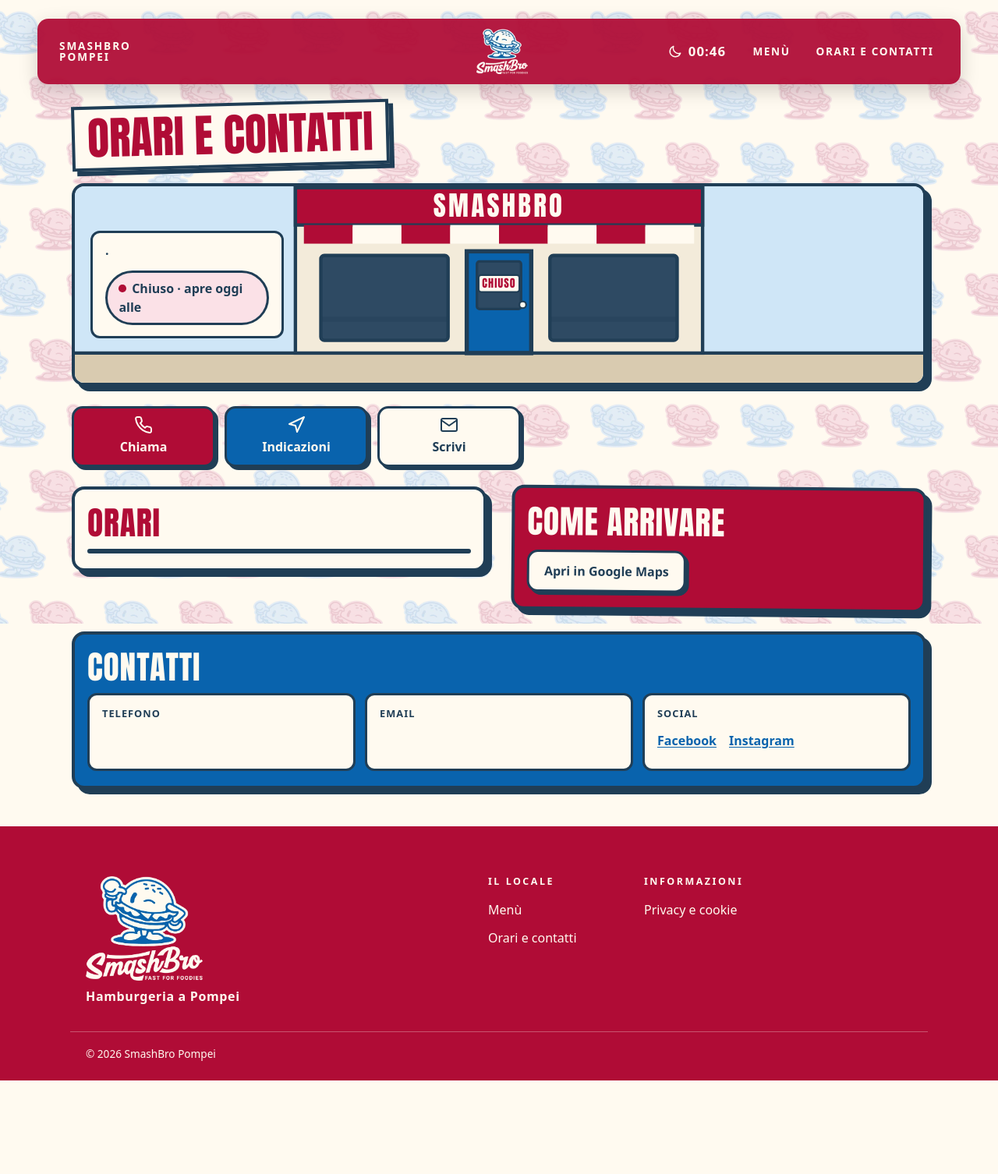
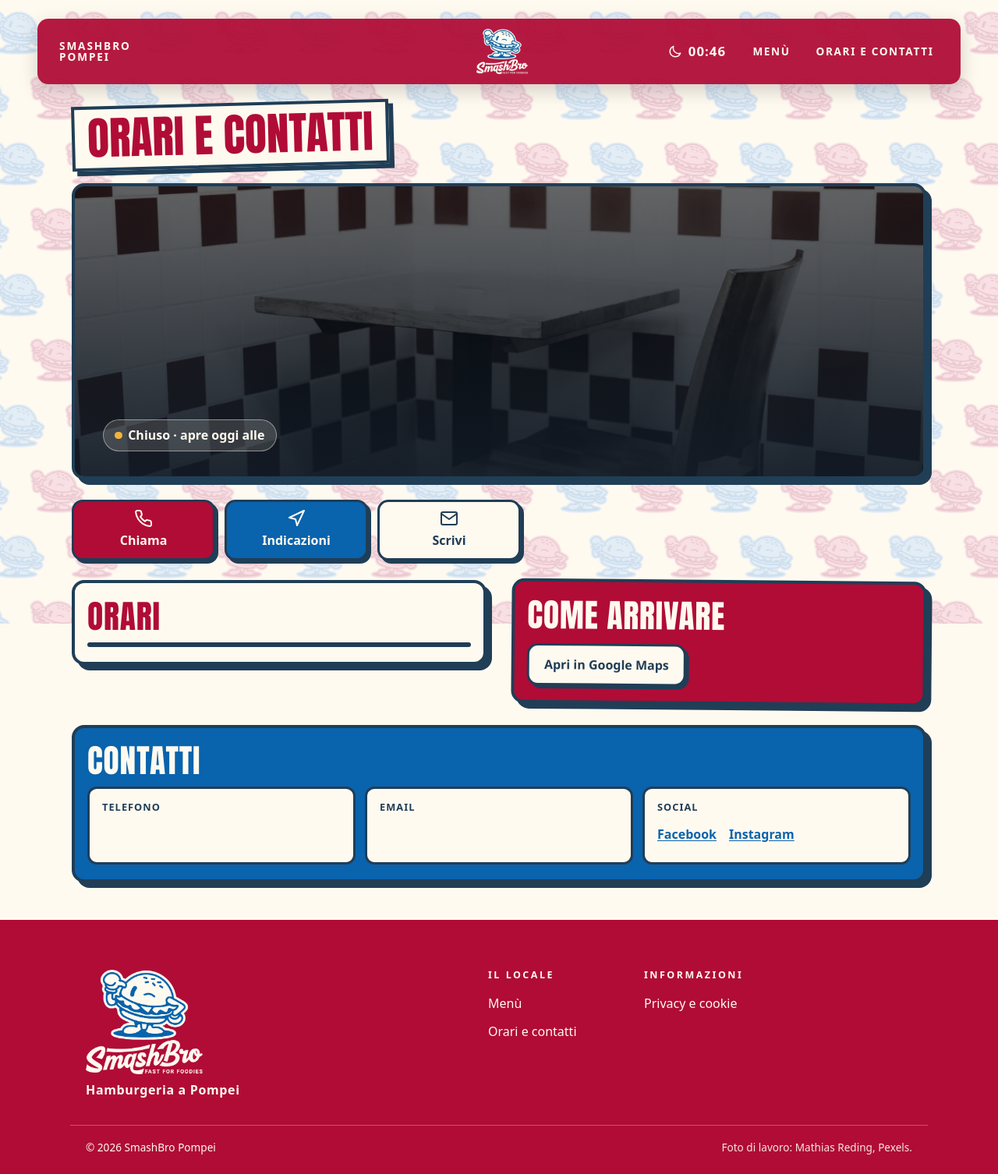
Before and after one commit to IvanRussoL/smashbro-pompei, a Flask app: template app/templates/info.html in a window 1280 px wide. Shown: the whole page at 78% size. Before the commit the page ends 1386 px from the top, so only its background shows below. Run offline with Flask 3, Linux system fonts and the light colour scheme; the template is opened without the code that fills it, so the values that code supplies are empty; some libraries are stand-ins or nearby versions.

Commit message:
Info: mini-hero con foto nel riquadro dello stato al posto della facciata disegnata

```diff
--- a/app/static/css/stile.css
+++ b/app/static/css/stile.css
@@ -368,76 +368,17 @@ h2 { font-size: 1.6rem; margin: 0 0 1rem; color: var(--rosso); }
 .blocco-info :focus-visible { outline-color: var(--blu-scuro); }
 .blocco-arrivare :focus-visible, .blocco-contatti :focus-visible { outline-color: var(--crema); }
 
-/* Riquadro dello stato con la facciata disegnata del locale come sfondo (_facciata.html).
-   Telefono: facciata in alto, testo sotto; da 768 px facciata su tutto il riquadro e testo a sinistra. */
-.blocco-stato {
-    position: relative;
-    overflow: hidden;
-    padding: 190px 0.75rem 0.75rem;
-    background: #CFE6F7;
-}
-.facciata { position: absolute; top: 0; left: 0; width: 100%; height: 210px; }
-.stato-testo {
-    position: relative;
-    display: flex;
-    flex-direction: column;
-    align-items: flex-start;
-    gap: 0.6rem;
-    padding: 0.85rem 1rem;
-    background: var(--crema);
-    border: 3px solid var(--blu-scuro);
-    border-radius: 12px;
-}
-.facciata-cielo { fill: #CFE6F7; }
-.facciata-marciapiede { fill: #D9CBB0; }
-.facciata-bordo-strada { stroke: var(--blu-scuro); stroke-width: 4; }
-.facciata-muro { fill: var(--crema-scura); stroke: var(--blu-scuro); stroke-width: 4; }
-.facciata-insegna { fill: var(--rosso); stroke: var(--blu-scuro); stroke-width: 4; }
-.facciata-scritta { fill: var(--crema); font-family: var(--titolo); font-size: 32px; letter-spacing: 3px; }
-.facciata-tenda rect { fill: var(--rosso); }
-.facciata-tenda .striscia-chiara { fill: var(--crema); }
-.facciata-vetrina, .facciata-interno { fill: #FFD27A; stroke: var(--blu-scuro); stroke-width: 4; transition: fill 0.6s ease; }
-.facciata-bancone { stroke: var(--blu-scuro); stroke-width: 6; opacity: 0.35; }
-.facciata-porta { fill: var(--blu); stroke: var(--blu-scuro); stroke-width: 4; }
-.facciata-vetro-porta { fill: #CFE6F7; stroke: var(--blu-scuro); stroke-width: 3; }
-.facciata-maniglia { fill: var(--crema); stroke: var(--blu-scuro); stroke-width: 2; }
-.facciata-telaio { fill: none; stroke: var(--blu-scuro); stroke-width: 5; }
-.facciata-cartello rect { fill: var(--crema); stroke: var(--blu-scuro); stroke-width: 2; }
-.facciata-cartello text { fill: var(--rosso); font-family: var(--titolo); font-size: 13px; letter-spacing: 1px; }
-/* L'anta gira sul cardine sinistro: aperta è quasi di taglio, chiusa copre l'ingresso. */
-.facciata-anta { transform-box: fill-box; transform-origin: left center; transition: transform 0.8s ease; }
-.locale-aperto .facciata-anta { transform: scaleX(0.18); }
-.locale-aperto .facciata-cartello { display: none; }
-.locale-chiuso .facciata-vetrina, .locale-chiuso .facciata-interno { fill: #2E4A63; }
-.locale-chiuso .facciata-vetro-porta { fill: #2E4A63; }
-.locale-chiuso .persone { display: none; }
-
-/* Persone che camminano fino alla porta (al centro della facciata) ed entrano. Ogni cammino è largo
-   quanto il riquadro e si sposta con transform: si muove solo un livello, la facciata non si ridisegna. */
-.persone { position: absolute; top: 0; left: 0; width: 100%; height: 210px; overflow: hidden; pointer-events: none; }
-.cammino { position: absolute; inset: 0; opacity: 0; will-change: transform, opacity; animation: entra-da-sinistra 9s linear infinite; }
-.persona { position: absolute; left: 50%; bottom: 27px; width: 20px; height: 39px; margin-left: -10px; stroke: var(--blu-scuro); stroke-width: 3; }
-.cammino-1 .persona { fill: var(--blu); }
-.cammino-2 { animation-name: entra-da-destra; animation-duration: 11s; animation-delay: 3s; }
-.cammino-2 .persona { fill: var(--rosso); }
-.cammino-3 { animation-duration: 10s; animation-delay: 6s; }
-.cammino-3 .persona { fill: #F2B33D; }
-@keyframes entra-da-sinistra {
-    0% { transform: translateX(-55%); opacity: 0; }
-    6% { opacity: 1; }
-    82% { transform: translateX(0); opacity: 1; }
-    100% { transform: translateX(0); opacity: 0; }
-}
-@keyframes entra-da-destra {
-    0% { transform: translateX(55%); opacity: 0; }
-    6% { opacity: 1; }
-    82% { transform: translateX(0); opacity: 1; }
-    100% { transform: translateX(0); opacity: 0; }
-}
-.scorrendo .cammino { animation-play-state: paused; }
-
+/* Riquadro dello stato come mini-hero (stile Habita79): foto a tutto riquadro, velo scuro dal basso,
+   nome, indirizzo e stato sopra. Da chiuso la foto si spegne: meno colori e più scura. */
+.blocco-stato { position: relative; isolation: isolate; overflow: hidden; display: flex; align-items: flex-end; min-height: 340px; padding: 1.25rem; color: var(--crema); background: var(--blu-scuro); }
+.stato-foto, .stato-foto img { position: absolute; inset: 0; width: 100%; height: 100%; z-index: -2; }
+.stato-foto img { object-fit: cover; object-position: center; transition: filter 0.6s ease; }
+.locale-chiuso .stato-foto img { filter: grayscale(0.85) brightness(0.55); }
+.blocco-stato::after { content: ""; position: absolute; inset: 0; z-index: -1; background: linear-gradient(to top, rgba(18, 28, 40, 0.85) 0%, rgba(18, 28, 40, 0.45) 55%, rgba(18, 28, 40, 0.1) 100%); }
+.stato-testo { display: flex; flex-direction: column; align-items: flex-start; gap: 0.4rem; }
+.info-locale { margin: 0; font-family: var(--titolo); font-size: clamp(2rem, 8vw, 3rem); line-height: 1; text-transform: uppercase; letter-spacing: 0.02em; }
 .info-indirizzo { margin: 0; font-weight: 600; }
-.info-indirizzo { margin: 0; font-weight: 600; }
+.blocco-stato .info-indirizzo { margin: 0 0 0.4rem; font-size: 1.05rem; letter-spacing: 0.04em; font-weight: 500; }
 
 /* Stato come etichetta a bordo spesso: verde chiaro se aperto, rosa se chiuso, sempre con il testo. */
 .pagina-info .stato-apertura {
@@ -452,6 +393,10 @@ h2 { font-size: 1.6rem; margin: 0 0 1rem; color: var(--rosso); }
 .pagina-info .stato-apertura::before { background: var(--rosso); }
 .pagina-info .stato-apertura.aperto { background: #D9F2E2; }
 .pagina-info .stato-apertura.aperto::before { background: #17633A; }
+/* Nel mini-hero l'etichetta è chiara su foto scura. */
+.pagina-info .blocco-stato .stato-apertura { background: rgba(255, 250, 240, 0.14); border: 1px solid rgba(255, 250, 240, 0.45); color: var(--crema); }
+.pagina-info .blocco-stato .stato-apertura.aperto::before { background: #5DD37E; }
+.pagina-info .blocco-stato .stato-apertura.chiuso::before { background: #F2B33D; }
 
 /* Chiama, Indicazioni, Scrivi: tre adesivi grandi che si "schiacciano" al tocco. */
 .azioni-info {
@@ -925,10 +870,7 @@ h2 { font-size: 1.6rem; margin: 0 0 1rem; color: var(--rosso); }
 
 @media (min-width: 768px) {
     .sezioni-info { grid-template-columns: 1fr 1fr; gap: 2rem; }
-    .blocco-stato { min-height: 260px; padding: 1.25rem; display: flex; align-items: center; }
-    .facciata, .persone { height: 100%; }
-    .persona { bottom: 34px; width: 26px; height: 50px; margin-left: -13px; }
-    .stato-testo { max-width: 15.5rem; }
+    .blocco-stato { min-height: 380px; padding: 2rem 2.25rem; }
     .contatti { grid-template-columns: repeat(3, minmax(0, 1fr)); }
     .azioni-info { max-width: 36rem; }
 }
@@ -1036,6 +978,5 @@ h2 { font-size: 1.6rem; margin: 0 0 1rem; color: var(--rosso); }
     .navbar-linee span, .js .navbar-link, .js .navbar-link li { transition: none !important; }
     .fila-loghi { animation: none; }
     .azione-info { transition: none; }
-    .persone { display: none; }
-    .facciata-anta, .facciata-vetrina, .facciata-interno { transition: none; }
+    .stato-foto img { transition: none; }
 }
--- a/app/templates/_facciata.html
+++ /dev/null
@@ -1,45 +0,0 @@
-{# Facciata del locale disegnata, sfondo del riquadro dello stato nella pagina Orari e contatti.
-   Aperto: porta aperta, luci accese e persone che entrano; chiuso: porta chiusa, luci spente e cartello.
-   I due stati li sceglie la classe locale-aperto / locale-chiuso del blocco (stile.css).
-   Solo decorazione: lo stato è scritto nel testo accanto, quindi è nascosta ai lettori di schermo. #}
-<svg class="facciata" viewBox="0 0 1000 260" preserveAspectRatio="xMidYMax slice" aria-hidden="true" focusable="false">
-    <rect class="facciata-cielo" x="0" y="0" width="1000" height="260"/>
-    <rect class="facciata-marciapiede" x="0" y="225" width="1000" height="35"/>
-    <path class="facciata-bordo-strada" d="M0 225H1000"/>
-
-    {# Muro, insegna e tenda a strisce #}
-    <rect class="facciata-muro" x="260" y="30" width="480" height="195"/>
-    <rect class="facciata-insegna" x="260" y="30" width="480" height="44"/>
-    <text class="facciata-scritta" x="500" y="64" text-anchor="middle">SMASHBRO</text>
-    <g class="facciata-tenda">
-        <rect x="270" y="74" width="57.5" height="22"/><rect class="striscia-chiara" x="327.5" y="74" width="57.5" height="22"/>
-        <rect x="385" y="74" width="57.5" height="22"/><rect class="striscia-chiara" x="442.5" y="74" width="57.5" height="22"/>
-        <rect x="500" y="74" width="57.5" height="22"/><rect class="striscia-chiara" x="557.5" y="74" width="57.5" height="22"/>
-        <rect x="615" y="74" width="57.5" height="22"/><rect class="striscia-chiara" x="672.5" y="74" width="57.5" height="22"/>
-    </g>
-
-    {# Vetrine: illuminate se aperto, scure se chiuso #}
-    <rect class="facciata-vetrina" x="290" y="110" width="150" height="100" rx="4"/>
-    <rect class="facciata-vetrina" x="560" y="110" width="150" height="100" rx="4"/>
-    <path class="facciata-bancone" d="M290 185H440M560 185H710"/>
-
-    {# Porta: dietro l'interno illuminato; l'anta ruota sul cardine sinistro #}
-    <rect class="facciata-interno" x="462" y="105" width="76" height="120"/>
-    <g class="facciata-anta">
-        <rect class="facciata-porta" x="462" y="105" width="76" height="120"/>
-        <rect class="facciata-vetro-porta" x="474" y="117" width="52" height="56" rx="3"/>
-        <circle class="facciata-maniglia" cx="528" cy="168" r="4"/>
-        <g class="facciata-cartello">
-            <rect x="476" y="133" width="48" height="20" rx="3"/>
-            <text x="500" y="148" text-anchor="middle">CHIUSO</text>
-        </g>
-    </g>
-    <rect class="facciata-telaio" x="462" y="105" width="76" height="120"/>
-</svg>
-{# Persone che arrivano dai lati ed entrano (solo se aperto): fuori dall'SVG, così ognuna è un livello
-   che il browser muove da solo (transform e opacity) senza ridisegnare la facciata a ogni fotogramma. #}
-<div class="persone" aria-hidden="true">
-    <div class="cammino cammino-1"><svg class="persona" viewBox="0 0 30 58" focusable="false"><circle cx="15" cy="12" r="10"/><rect x="3" y="24" width="24" height="32" rx="10"/></svg></div>
-    <div class="cammino cammino-2"><svg class="persona" viewBox="0 0 30 58" focusable="false"><circle cx="15" cy="12" r="10"/><rect x="3" y="24" width="24" height="32" rx="10"/></svg></div>
-    <div class="cammino cammino-3"><svg class="persona" viewBox="0 0 30 58" focusable="false"><circle cx="15" cy="12" r="10"/><rect x="3" y="24" width="24" height="32" rx="10"/></svg></div>
-</div>
--- a/app/templates/info.html
+++ b/app/templates/info.html
@@ -10,13 +10,20 @@
         <h1>Orari e contatti</h1>
     </div>
 
-    <div class="blocco-info blocco-stato {{ 'locale-aperto' if stato.aperto else 'locale-chiuso' }}">
-        {% include "_facciata.html" %}
+    {# Mini-hero come Habita79: foto a tutto riquadro con velo scuro, indirizzo e stato sopra.
+       Da chiuso la foto si spegne (più scura e senza colori). Foto di lavoro: la stessa dell'hero,
+       da sostituire con una foto dell'esterno del locale con il permesso di pubblicarla. #}
+    <section class="blocco-info blocco-stato {{ 'locale-aperto' if stato.aperto else 'locale-chiuso' }}" aria-label="Dove siamo e stato del locale">
+        <picture class="stato-foto">
+            <source media="(min-width: 768px)" srcset="{{ url_for('static', filename='img/hero-orizzontale-piccola.webp') }}" width="1280" height="720">
+            <img src="{{ url_for('static', filename='img/hero-verticale.webp') }}" width="900" height="1600" alt="" loading="lazy">
+        </picture>
         <div class="stato-testo">
-            <p class="info-indirizzo">{{ impostazioni.nome_locale }} · {{ impostazioni.indirizzo }}</p>
+            <p class="info-locale">{{ impostazioni.nome_locale }}</p>
+            <p class="info-indirizzo">{{ impostazioni.indirizzo }}</p>
             <p class="stato-apertura {{ 'aperto' if stato.aperto else 'chiuso' }}">{{ descrivi_stato_apertura(stato, adesso) }}</p>
         </div>
-    </div>
+    </section>
 
     {# Le tre azioni più usate da telefono, grandi e subito sotto lo stato. #}
     <ul class="azioni-info">
@@ -91,3 +98,7 @@
     </section>
 </div>
 {% endblock %}
+
+{% block crediti %}
+<p class="crediti">Foto di lavoro: Mathias Reding, Pexels.</p>
+{% endblock %}
```
Also changed, not shown: DEVLOG.md (+7 -0 lines), tests/test_rotte_pubbliche.py (+2 -2 lines).
